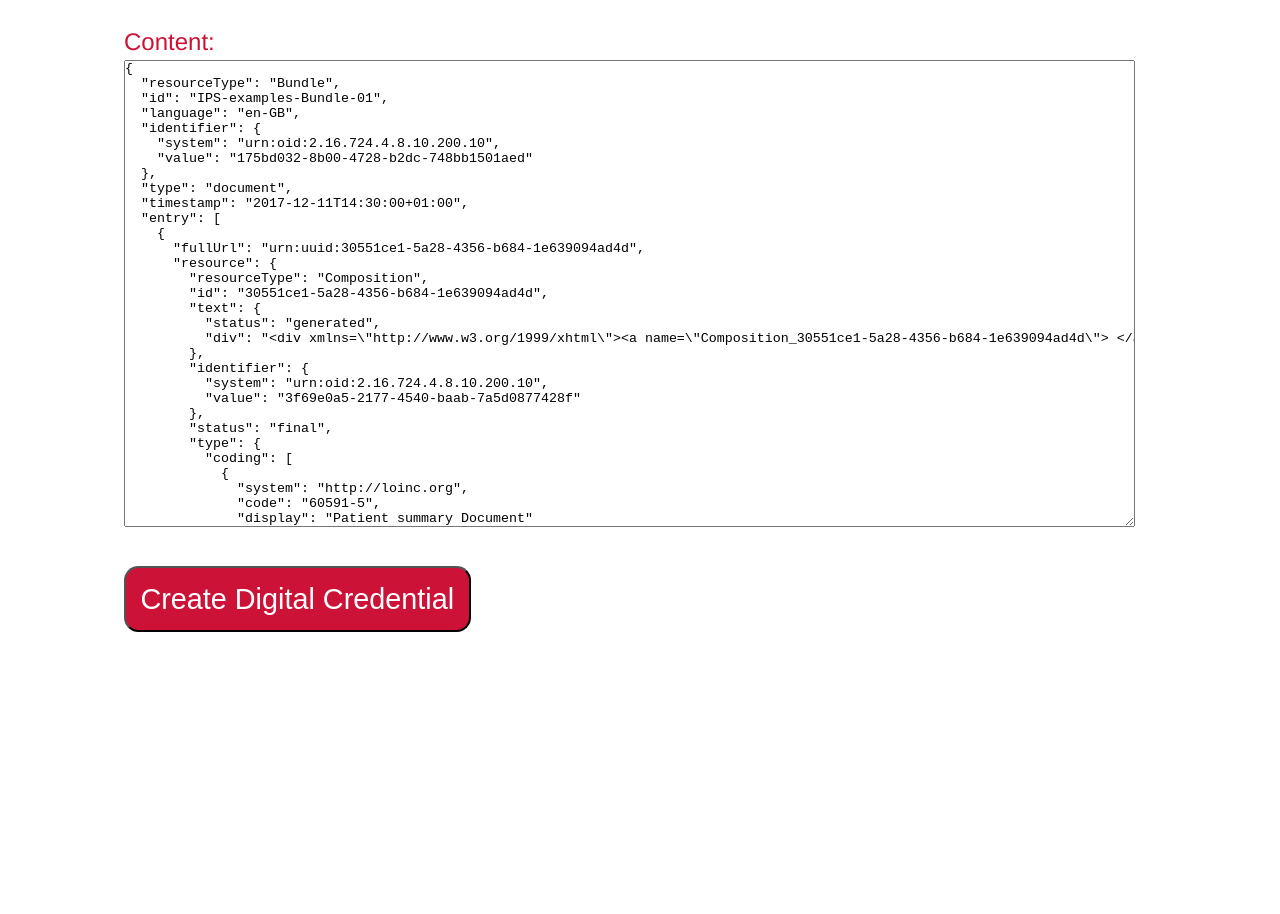
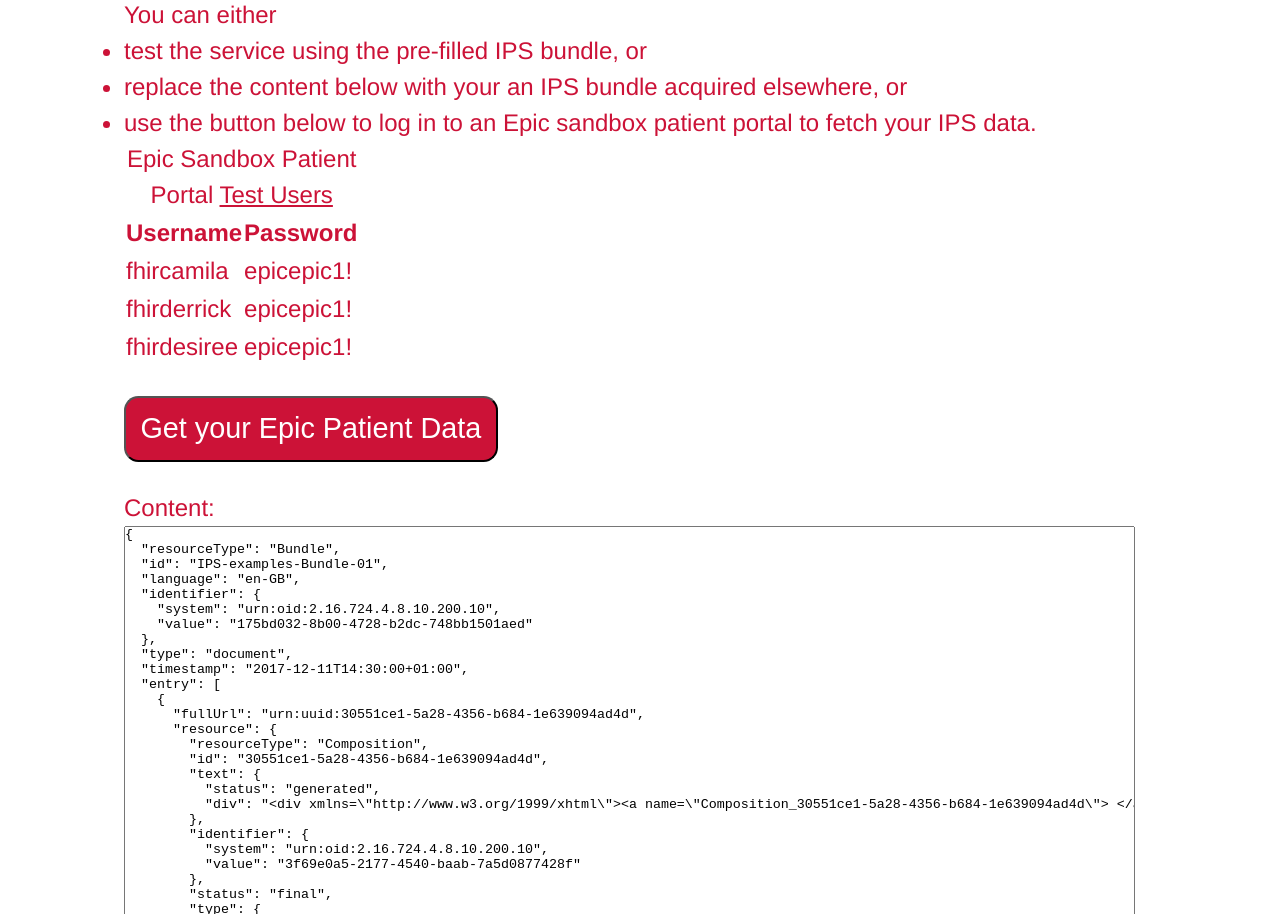
Before and after one commit to FindyFi/ips-demo, a website: page public/index.html in a window 1280 px wide. Shown: the part 541-1455 px from the top of the page. Drawn offline with Linux system fonts and the light colour scheme.

Commit message:
added instructions

```diff
--- a/public/index.html
+++ b/public/index.html
@@ -23,9 +23,29 @@
             <div id="box">
                 <img class="logo" src="favicon.png" alt="IPS Logo">
             </div>
-            <h1 lang="en">International Patient Summary</h1>
+            <h1 lang="en">International Patient Summary demo</h1>
         </header>
         <main>
+            <div id="instructions">
+                <p lang="en">This service allows you to obtain your <a href="https://international-patient-summary.net/" target="_blank" rel="noopener">International Patient Summary</a> (IPS) as a digital credential in your wallet.</p>
+                <p lang="en">You can either</p>
+                <ul>
+                    <li lang="en">test the service using the pre-filled IPS bundle, or</li>
+                    <li lang="en">replace the content below with your an IPS bundle acquired elsewhere, or</li>
+                    <li lang="en">use the button below to log in to an Epic sandbox patient portal to fetch your IPS data.</li>
+                </ul>
+                <table lang="en">
+                    <caption lang="en">Epic Sandbox Patient Portal <a href="https://fhir.epic.com/Documentation?docId=testpatients" target="_blank" rel="noopener">Test Users</a></caption>
+                    <thead>
+                        <tr><th lang="en">Username</th><th lang="en">Password</th></tr>
+                    </thead>
+                    <tbody>
+                        <tr><td lang="en">fhircamila</td><td lang="en">epicepic1!</td></tr>
+                        <tr><td lang="en">fhirderrick</td><td lang="en">epicepic1!</td></tr>
+                        <tr><td lang="en">fhirdesiree</td><td lang="en">epicepic1!</td></tr>
+                    </tbody>
+                </table>
+            </div>
             <form id="form">
                 <button type="button" id="epic"><span lang="en">Get your Epic Patient Data</span></button>
                 <input type="hidden" name="protocol" id="protocol" value="OPENID4VCI_FINAL1">
@@ -34,10 +54,9 @@
                 <button type="button" id="load"><span lang="en">Create Digital Credential</span></button>
             </form>
             <div id="qrcode"></div>
-            <div id="instructions"></div>
         </main>
         <footer>
-            <p lang="en">See <a href="https://fhir.fi/hackathon/2026/finland/patient-access">Patient Access Track</a> in the <a href="https://fhir.fi/hackathon/2026/finland">Finnish Health Data hackathon</a></p>
+            <p lang="en">Created in the <a href="https://fhir.fi/hackathon/2026/finland/patient-access" target="_blank" rel="noopener">Patient Access Track</a> in the <a href="https://fhir.fi/hackathon/2026/finland" target="_blank" rel="noopener">Finnish Health Data hackathon</a></p>
         </footer>
         <script>
 
@@ -48,6 +67,7 @@
             const f = document.getElementById('form')
             const l = document.getElementById('box')
             const o = document.getElementById('instructions')
+            const instructions = o.innerHTML
 
             document.getElementById('load').addEventListener('click', async () => {
                 const issueUrl = '/issue'
@@ -78,12 +98,14 @@
                         ' | ' +
                         '<a target="_blank" href="https://apps.apple.com/us/app/procivis-one-wallet/id6480111491">iOS</a>' +
                         '</p>'
+/*
                     const a = document.createElement('a')
                     a.lang = 'fi'
                     a.href = 'https://ips-verifier.sensotrend.fi/'
                     a.className = 'block'
                     a.textContent = "Go to Sensotrend IPS Verifier"
                     o.appendChild(a)
+*/
                     const back = document.createElement('a')
                     back.lang = 'en'
                     back.textContent = "Return"
```
